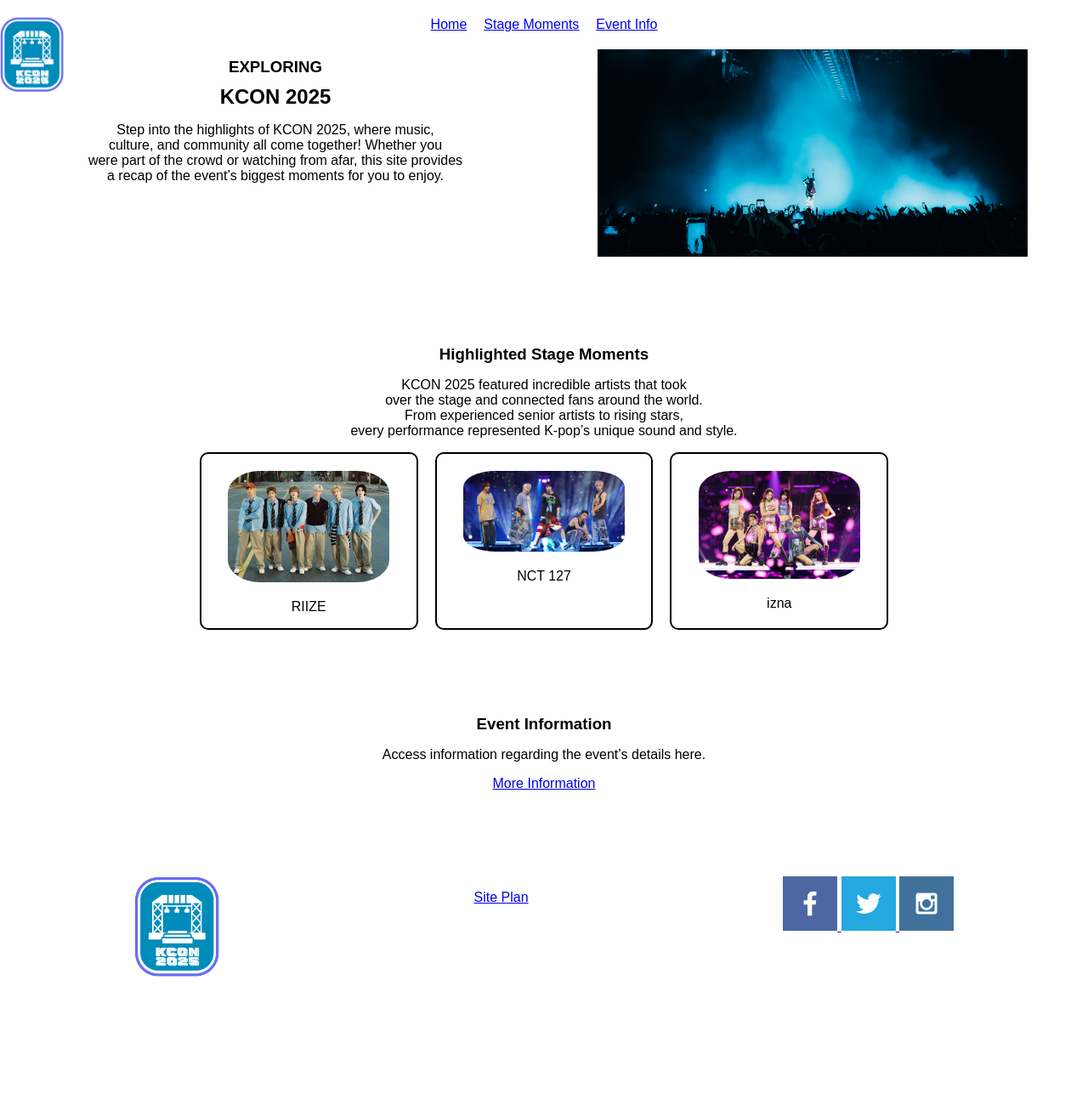
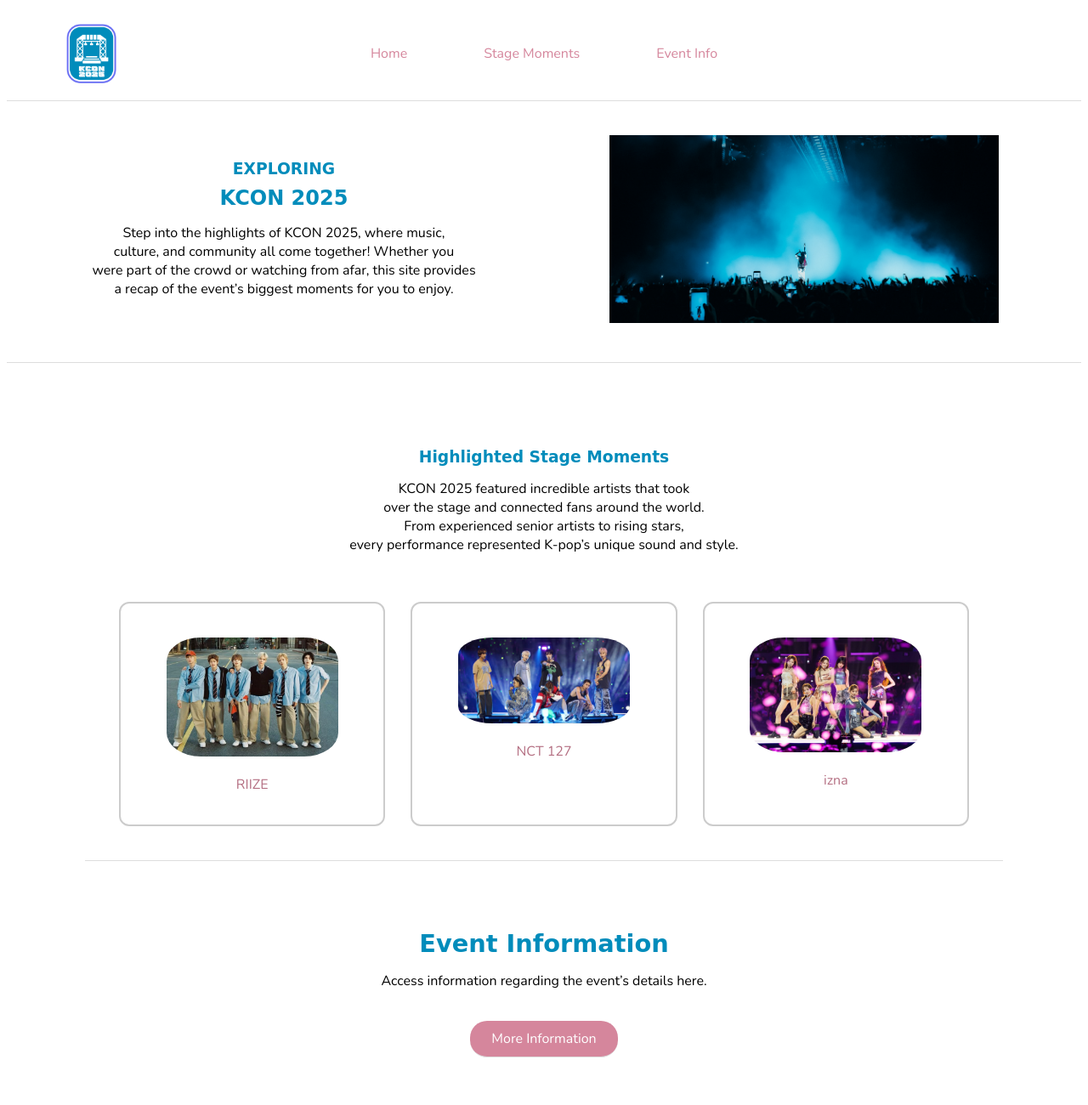
Before and after one commit to ash-hardin/wdd130, a plain HTML site: page kcon/index.html in a window 1280 px wide. Shown: the top 1300 px of the page at 85% size. Before the commit the page ends 1157 px from the top, so only its background shows below. Drawn offline with nearby package versions, Linux system fonts and the light colour scheme; a web font is replaced by a local one.

Commit message:
stylistic design in k index

```diff
--- a/kcon/index.html
+++ b/kcon/index.html
@@ -5,6 +5,7 @@
     <meta name="viewport" content="width=device-width, initial-scale=1.0">
     <title>Home Page</title>
     <link type="text/css" rel="stylesheet" href="styles/styles.css">
+    <link href="https://fonts.googleapis.com/css2?family=Coiny&family=Nunito:ital,wght@0,200..1000;1,200..1000&display=swap" rel="stylesheet">
 </head>
 <body>
     <header>
@@ -57,7 +58,7 @@
     <footer>
         <div class="footer">
             <img src="images/kcon_logo.png" alt="logo" class="footerlogo">
-            <p><a href="site-plan.html">Site Plan</a></p>
+            <p><a href="site-plan.html" class="botsitelink">Site Plan</a></p>
             <div class="social">
                 <a href="https://facebook.com" target="_blank">
                     <img src="images/facebook.png" alt="fb icon">
@@ -71,6 +72,5 @@
         </div>
     </div>
     </footer>
-
 </body>
 </html>
--- a/kcon/styles/styles.css
+++ b/kcon/styles/styles.css
@@ -1,53 +1,75 @@
 body {
     text-align: center;
-    font-family: sans-serif;
+    font-family: 'Nunito', Helvetica, sans-serif;
 }
 
 .nav {
     display: flex;
-    gap: 20px;
+    gap: 90px;
     justify-content: center;
-    margin-top: 20px;
+}
+
+.nav a {
+    text-decoration: none;
+    color: #D5869C;
+}
+
+.nav a:hover {
+    color: #b46f82;
 }
 
 .logo {
-    position: absolute;
-    left: 0;
-    width: 75px;
+    max-height: 70px;
+    width: auto;
+    justify-self: start;
+}
+
+header {
+    display: grid;
+    grid-template-columns: 1fr auto 1fr;
+    align-items: center;
+    padding: 20px 70px;
+    border-bottom: 1px solid #ddd;
 }
 
 .box1 {
-    display: flex;
-}
-
-.box1>div {
-    flex-grow: 1;
-    flex-basis: 50%;
+    display: grid;
+    grid-template-columns: 1fr 1fr;
+    gap: 40px;
+    padding: 40px;
+    align-items: center;
+    border-bottom: 1px solid #ddd;
 }
 
 .dudeguy {
     width: 80%;
 }
 
-section {
-    margin: 20px auto;
-}
-
 h1, h3 {
     margin: 10px auto;
+    font-family: 'Coiny', cursive;
+    color: #008CBB;
 }
 
 .stagebox {
-    display: flex;
-    gap: 20px;
-    justify-content: center;
-    align-items: stretch;
+    display: grid;
+    grid-template-columns: repeat(3, 1fr);
+    gap: 30px;
+    max-width: 1000px;
+    margin: auto;
+    padding: 40px;
+    border-bottom: 1px solid #ddd;
 }
 
 .stagebox>div {
-    border: 2px solid black;
-    border-radius: 10px;
-    width: 20%;
+    border: 2px solid #ccc;
+    padding: 20px;
+    border-radius: 12px;
+}
+
+.stagebox>div>p {
+    color: #b46f82;
+    font-family: 'Nunito', Helvetica, sans-serif;
 }
 
 .stagebox>div>img {
@@ -60,16 +82,52 @@
     margin-top: 100px;
 }
 
+.eventinfo {
+    margin-top: 80px;
+    font-size: 1.8rem;
+}
+
+.moreinfo {
+    display: inline-block;
+    padding: 10px 25px;
+    margin-top: 20px;
+    background: #D5869C;
+    color: white;
+    border-radius: 20px;
+    text-decoration: none;
+    border-bottom: 1px solid #ddd;
+}
+
+.moreinfo:hover {
+    background: #b46f82;
+}
+
 footer {
     margin-top: 100px;
 }
 
 .footer {
-    display: flex;
-    justify-content: space-around;
-
+    display: grid;
+    grid-template-columns: 150px 1fr 200px;
+    align-items: center;
+    padding: 40px;
 }
 
 .footerlogo {
     width: 100px;
 }
+
+.social {
+    display: flex;
+    gap: 20px;
+    justify-content: flex-end;
+}
+
+.botsitelink {
+    text-decoration: none;
+    color: #008CBB;
+}
+
+.botsitelink:hover {
+    color: #036686;
+}
--- a/styles/styles.css
+++ b/styles/styles.css
@@ -1,19 +1,98 @@
-img {
-    margin: 0;
+header {
+    display: grid;
+    grid-template-columns: 150px 1fr;
+    align-items: center;
+    padding: 1rem 2rem;
+    border-bottom: 1px solid #ddd;
+}
+
+.nav {
+    display: flex;
+    justify-content: center;
+    gap: 3rem;
+}
+
+.nav a {
+    text-decoration: none;
+    color: black;
+    font-weight: 600;
+}
+
+.box1 {
+    display: grid;
+    grid-template-columns: 1fr 1fr;
+    gap: 3rem;
+    padding: 3rem 2rem;
+}
+
+.box1 img {
     width: 100%;
+    border-radius: 8px;
 }
-body {
-    margin: 0
+
+.stagemomentstext {
+    text-align: center;
+    font-size: 1.7rem;
+    margin-top: 3rem;
+    margin-bottom: 1rem;
+    font-weight: bold;
 }
-.rounded_image {
-    border: 10px solid #555555;
-    border-radius: 50%;
-    width: 20%;
-    margin: 20px 5%;
 
+.stagebox {
+    display: grid;
+    grid-template-columns: repeat(3, 1fr);
+    gap: 2rem;
+    padding: 2rem 4rem;
 }
-.rounded_image_holder {
+
+.stagebox div {
+    border: 1px solid #ccc;
+    padding: 1rem;
+    border-radius: 8px;
     text-align: center;
-    background-color: gray;
+}
 
+.stagebox img {
+    width: 90%;
+    border-radius: 6px;
 }
+
+.eventinfo {
+    margin-top: 4rem;
+    text-align: center;
+    font-size: 1.7rem;
+    font-weight: bold;
+}
+
+.moreinfo {
+    display: block;
+    margin: 1.5rem auto;
+    width: fit-content;
+    padding: 0.7rem 2rem;
+    background: #333;
+    color: white;
+    border-radius: 20px;
+    text-decoration: none;
+}
+
+footer {
+    display: grid;
+    grid-template-columns: 150px 1fr 200px;
+    align-items: center;
+    padding: 2rem;
+    border-top: 1px solid #ddd;
+}
+
+.footer p {
+    text-align: center;
+}
+
+.social {
+    display: flex;
+    justify-content: space-between;
+}
+
+.social img {
+    width: 32px;
+    height: 32px;
+}
```
